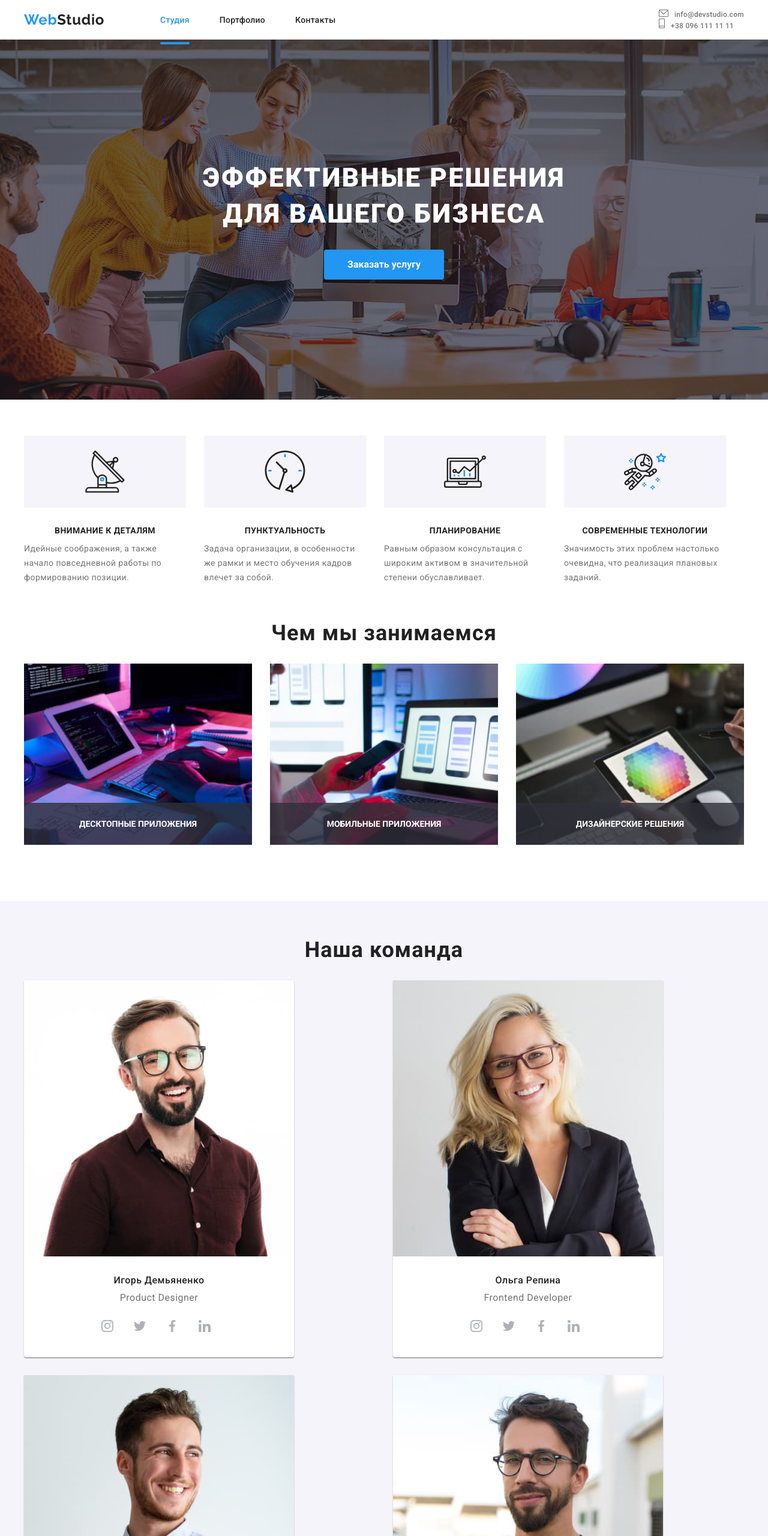
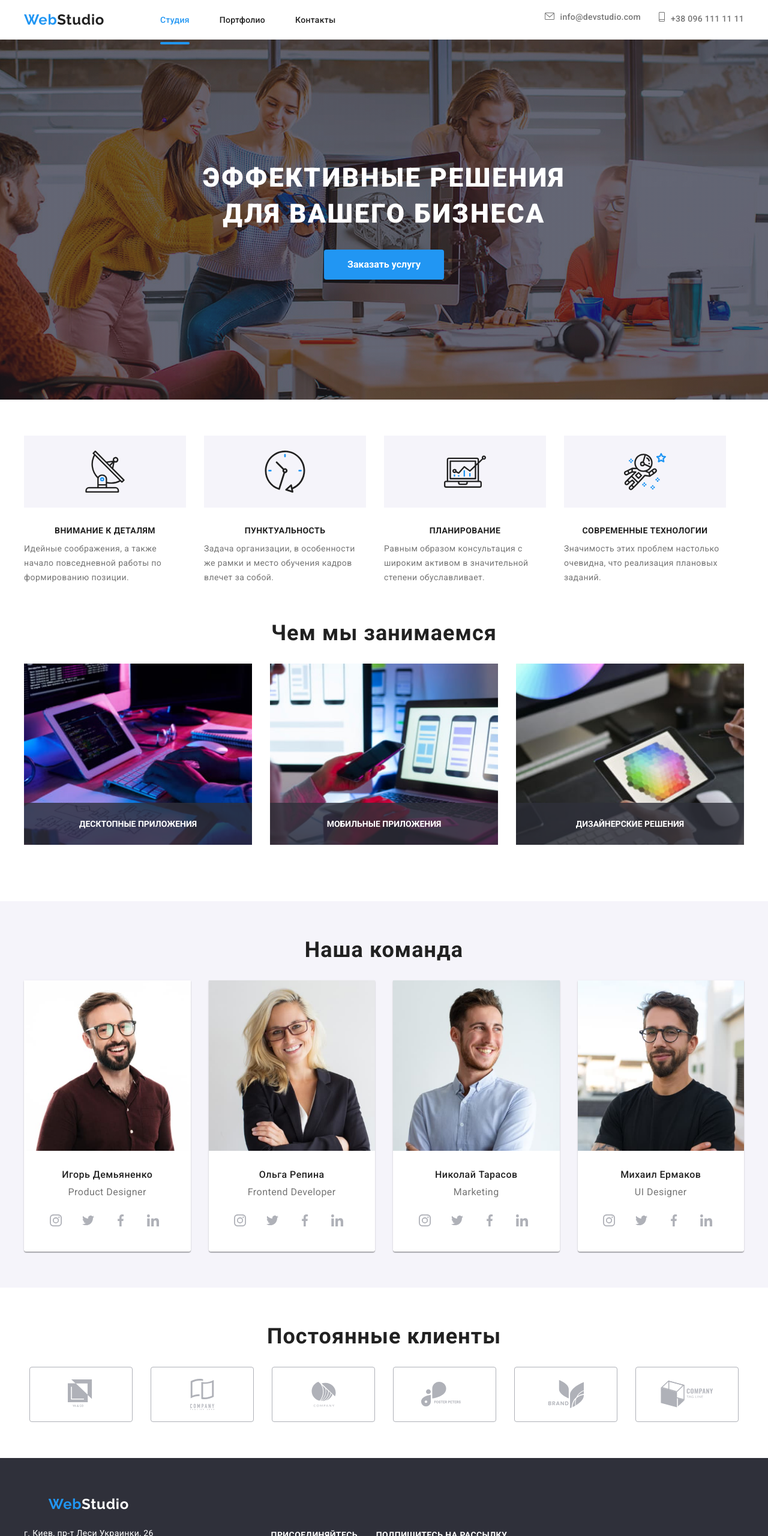
Before and after one commit to Yana-Grechka/goit-markup-hw-08, a plain HTML site: page index.html in a window 1280 px wide. Shown: the top 2560 px of the page at 60% size. Drawn offline with nearby package versions, Linux system fonts and the light colour scheme.

Commit message:
test home work

```diff
--- a/sass/components/_clients.scss
+++ b/sass/components/_clients.scss
@@ -11,11 +11,6 @@
   margin-top: -30px;
 }
 
-// @media screen and (max-width: 767px) {
-//   .clients__list {
-//     width: 450px;
-//   }
-// }
 
 .clients__link {
   display: flex;
@@ -36,6 +31,11 @@
     border: 1px solid var(--blue-text);
   }
 }
+@media screen and (min-width: 1199px) {
+  .clients__link {
+    width: 170px;
+  }
+}
 
 @media screen and (max-width: 767px) {
   .clients__item {
--- a/sass/components/_header.scss
+++ b/sass/components/_header.scss
@@ -79,6 +79,10 @@
     font-weight: 500;
     font-size: 12px;
     line-height: 14px;
+
+    &:not(:last-child) {
+      margin-bottom: 10px;
+    }
   }
 }
 
@@ -106,9 +110,25 @@
   margin-right: 20px;
 }
 
-@media screen and (min-width: 1200px) {
+@media screen and (min-width: 1199px) {
   .main-nav__social {
     display: none;
+  }
+
+  .contacts {
+    display: flex;
+
+  }
+
+  .contacts__item {
+
+    font-weight: 500;
+    font-size: 14px;
+    line-height: 16px;
+
+    &:not(:last-child) {
+      margin-right: 30px;
+    }
   }
 }
 
@@ -116,6 +136,7 @@
   .function {
     display: none;
   }
+
 }
 
 .contacts__icon {
@@ -129,9 +150,12 @@
 }
 
 .contacts__link {
-  //   display: flex;
-  //   align-items: center;
-  //   padding: 32px 0;
+  transition: color 250ms var(--cubic);
+
+  &:hover,
+  &:focus {
+    color: var(--blue-text);
+  }
 }
 
 .current {
--- a/sass/components/_team.scss
+++ b/sass/components/_team.scss
@@ -22,6 +22,12 @@
     flex-wrap: wrap;
     margin-top: -30px;
     margin-left: -30px;
+  }
+
+  @media screen and (min-width: 1199px) {
+    .team__list {
+      flex-wrap: nowrap;
+    }
   }
 
   .team__item {
```
Also changed, not shown: portfolio.html (+2 -2 lines), css/main.css, css/main.min.css, 2 other files.
